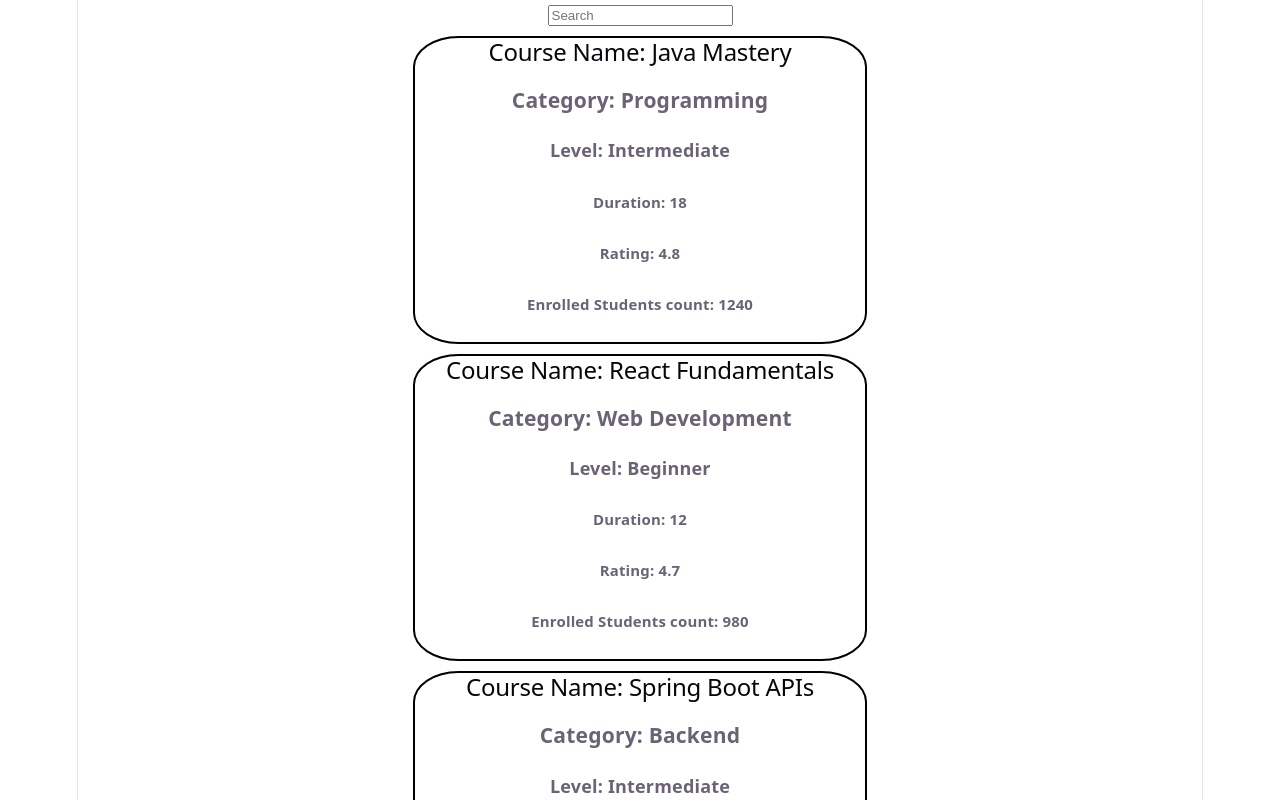
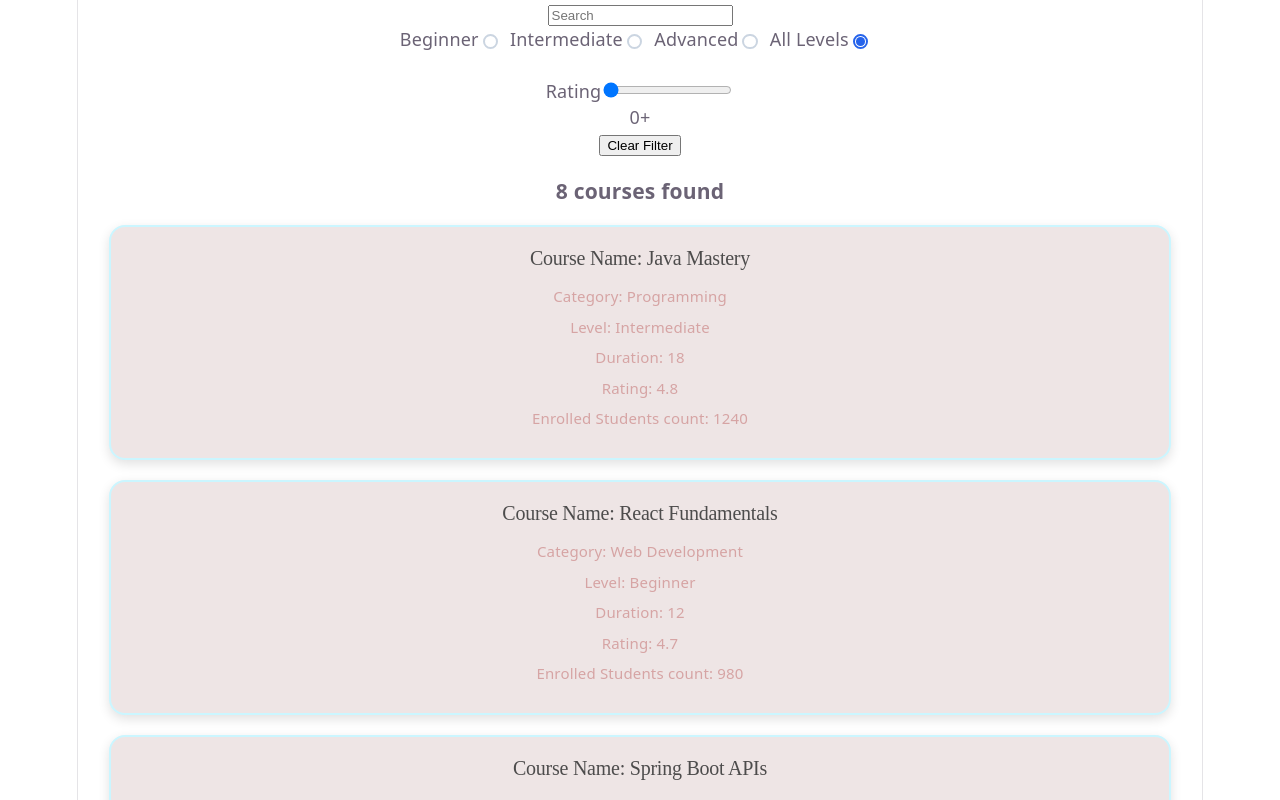
Before and after one commit to abhishekwlpc/study-course-explorer, a React (Vite) app: page / in a window 1280 px wide. Shown: the top 800 px of the page. Built offline with nearby package versions, Linux system fonts and the light colour scheme.

Commit message:
Add new functionalitied to filter the courses and add css styles.

```diff
--- a/src/App.css
+++ b/src/App.css
@@ -1,184 +1,49 @@
-.counter {
-  font-size: 16px;
-  padding: 5px 10px;
-  border-radius: 5px;
-  color: var(--accent);
-  background: var(--accent-bg);
-  border: 2px solid transparent;
-  transition: border-color 0.3s;
-  margin-bottom: 24px;
+.radiobutton-levels {
+  /* Hide the default messy browser radio button styling */
+  appearance: none;
+  -webkit-appearance: none;
 
-  &:hover {
-    border-color: var(--accent-border);
-  }
-  &:focus-visible {
-    outline: 2px solid var(--accent);
-    outline-offset: 2px;
-  }
+  /* Create the custom circular shape and size */
+  width: 1.15em;
+  height: 1.15em;
+  border: 2px solid #cbd5e1; /* Smooth grey border */
+  border-radius: 50%;
+
+  /* Center the inner selection dot */
+  display: inline-grid;
+  place-content: center;
+  vertical-align: middle;
+  cursor: pointer;
+  margin: 0 12px 0 4px; /* Space between radio buttons and labels */
+  transition: all 0.2s ease-in-out;
 }
 
-.hero {
-  position: relative;
-
-  .base,
-  .framework,
-  .vite {
-    inset-inline: 0;
-    margin: 0 auto;
-  }
-
-  .base {
-    width: 170px;
-    position: relative;
-    z-index: 0;
-  }
-
-  .framework,
-  .vite {
-    position: absolute;
-  }
-
-  .framework {
-    z-index: 1;
-    top: 34px;
-    height: 28px;
-    transform: perspective(2000px) rotateZ(300deg) rotateX(44deg) rotateY(39deg)
-      scale(1.4);
-  }
-
-  .vite {
-    z-index: 0;
-    top: 107px;
-    height: 26px;
-    width: auto;
-    transform: perspective(2000px) rotateZ(300deg) rotateX(40deg) rotateY(39deg)
-      scale(0.8);
-  }
+/* The inner dot that appears when the radio button is selected */
+.radiobutton-levels::before {
+  content: "";
+  width: 0.65em;
+  height: 0.65em;
+  border-radius: 50%;
+  transform: scale(0);
+  transition: 120ms transform ease-in-out;
+  box-shadow: inset 1em 1em #2563eb; /* Modern vibrant blue color */
 }
 
-#center {
-  display: flex;
-  flex-direction: column;
-  gap: 25px;
-  place-content: center;
-  place-items: center;
-  flex-grow: 1;
-
-  @media (max-width: 1024px) {
-    padding: 32px 20px 24px;
-    gap: 18px;
-  }
+/* Selected state styling */
+.radiobutton-levels:checked {
+  border-color: #2563eb;
 }
 
-#next-steps {
-  display: flex;
-  border-top: 1px solid var(--border);
-  text-align: left;
-
-  & > div {
-    flex: 1 1 0;
-    padding: 32px;
-    @media (max-width: 1024px) {
-      padding: 24px 20px;
-    }
-  }
-
-  .icon {
-    margin-bottom: 16px;
-    width: 22px;
-    height: 22px;
-  }
-
-  @media (max-width: 1024px) {
-    flex-direction: column;
-    text-align: center;
-  }
+.radiobutton-levels:checked::before {
+  transform: scale(1);
 }
 
-#docs {
-  border-right: 1px solid var(--border);
-
-  @media (max-width: 1024px) {
-    border-right: none;
-    border-bottom: 1px solid var(--border);
-  }
+/* Interactive focus and hover states for accessibility */
+.radiobutton-levels:focus-visible {
+  outline: 2px solid #60a5fa;
+  outline-offset: 2px;
 }
 
-#next-steps ul {
-  list-style: none;
-  padding: 0;
-  display: flex;
-  gap: 8px;
-  margin: 32px 0 0;
-
-  .logo {
-    height: 18px;
-  }
-
-  a {
-    color: var(--text-h);
-    font-size: 16px;
-    border-radius: 6px;
-    background: var(--social-bg);
-    display: flex;
-    padding: 6px 12px;
-    align-items: center;
-    gap: 8px;
-    text-decoration: none;
-    transition: box-shadow 0.3s;
-
-    &:hover {
-      box-shadow: var(--shadow);
-    }
-    .button-icon {
-      height: 18px;
-      width: 18px;
-    }
-  }
-
-  @media (max-width: 1024px) {
-    margin-top: 20px;
-    flex-wrap: wrap;
-    justify-content: center;
-
-    li {
-      flex: 1 1 calc(50% - 8px);
-    }
-
-    a {
-      width: 100%;
-      justify-content: center;
-      box-sizing: border-box;
-    }
-  }
+.radiobutton-levels:hover {
+  border-color: #94a3b8;
 }
-
-#spacer {
-  height: 88px;
-  border-top: 1px solid var(--border);
-  @media (max-width: 1024px) {
-    height: 48px;
-  }
-}
-
-.ticks {
-  position: relative;
-  width: 100%;
-
-  &::before,
-  &::after {
-    content: '';
-    position: absolute;
-    top: -4.5px;
-    border: 5px solid transparent;
-  }
-
-  &::before {
-    left: 0;
-    border-left-color: var(--border);
-  }
-  &::after {
-    right: 0;
-    border-right-color: var(--border);
-  }
-}
--- a/src/App.jsx
+++ b/src/App.jsx
@@ -1,11 +1,14 @@
 import { useState, useEffect } from "react";
 import CourseCard from "./CourseCard";
+import "./App.css";
 
 function App() {
   const [courses, setCourses] = useState([]);
   const [loading, setLoading] = useState(true);
   const [error, setError] = useState(false);
   const [searchedText, setSearchedText] = useState("");
+  const [selectedLevel, setSelectedLevel] = useState("");
+  const [rating, setRating] = useState(0.0);
 
   useEffect(() => {
     const loadCourses = async () => {
@@ -32,9 +35,24 @@ function App() {
     setSearchedText(e.target.value);
   }
 
-  const filteredCourses = courses.filter((course) =>
-    course.name.toLocaleLowerCase().includes(searchedText.toLocaleLowerCase()),
+  const lowercaseSearchedText = searchedText.toLocaleLowerCase();
+  const filteredCourses = courses.filter(
+    (course) =>
+      (course.name.toLocaleLowerCase().includes(lowercaseSearchedText) ||
+        course.category.toLocaleLowerCase().includes(lowercaseSearchedText)) &&
+      course.level.includes(selectedLevel) &&
+      course.rating >= rating,
   );
+
+  function filterRating(e) {
+    setRating(Number(e.target.value));
+  }
+
+  function clearFilters() {
+    setSearchedText("");
+    setSelectedLevel("");
+    setRating(0.0);
+  }
 
   return (
     <>
@@ -44,6 +62,59 @@ function App() {
           value={searchedText}
           onChange={setTextToSearch}
         />
+        <br />
+        <label>Beginner</label>
+        <input
+          type="radio"
+          name="level"
+          value="Beginner"
+          checked={selectedLevel === "Beginner"}
+          onChange={() => setSelectedLevel("Beginner")}
+          className="radiobutton-levels"
+        />
+        <label>Intermediate</label>
+        <input
+          type="radio"
+          name="level"
+          value="Intermediate"
+          checked={selectedLevel === "Intermediate"}
+          onChange={() => setSelectedLevel("Intermediate")}
+          className="radiobutton-levels"
+        />
+        <label>Advanced</label>
+        <input
+          type="radio"
+          name="level"
+          value="Advanced"
+          checked={selectedLevel === "Advanced"}
+          onChange={() => setSelectedLevel("Advanced")}
+          className="radiobutton-levels"
+        />
+        <label>All Levels</label>
+        <input
+          type="radio"
+          name="level"
+          value=""
+          checked={selectedLevel === ""}
+          onChange={() => setSelectedLevel("")}
+          className="radiobutton-levels"
+        />
+      </div>
+      <br />
+      <div style={{ display: "inline-block" }}>
+        <label>Rating</label>
+        <input
+          type="range"
+          min={0.0}
+          max={5.0}
+          step="0.1"
+          value={rating}
+          onChange={filterRating}
+        />
+        <p>{rating}+</p>
+      </div>
+      <div>
+        <button onClick={clearFilters}>Clear Filter</button>
       </div>
       <div>
         {loading ? (
@@ -53,9 +124,12 @@ function App() {
         ) : (
           <>
             {filteredCourses.length > 0 ? (
-              filteredCourses.map((course) => (
-                <CourseCard key={course.id} course={course} />
-              ))
+              <>
+                <h3>{filteredCourses.length} courses found</h3>
+                {filteredCourses.map((course) => (
+                  <CourseCard key={course.id} course={course} />
+                ))}
+              </>
             ) : (
               <h3>No courses Found</h3>
             )}
--- /dev/null
+++ b/src/CourseCard.css
@@ -0,0 +1,46 @@
+.course-card {
+    width: calc(100% - 62px);
+    box-sizing: border-box;
+    margin: auto;
+    margin-bottom: 20px;
+    padding: 20px;
+    border: 2px solid rgb(203, 246, 255);
+    border-radius: 16px;
+    box-shadow: 0 4px 12px rgba(0, 0, 0, 0.12);
+    background-color: rgb(238, 229, 229);
+    transition: transform 0.3s ease, box-shadow 0.3s ease;
+}
+
+.course-card:hover {
+    background-color: rgb(251, 192, 192);
+    box-shadow: 0 8px 20px rgba(0, 0, 0, 0.18);
+    transform: translateY(-4px);
+}
+
+.course-card h2 {
+    color: rgb(77, 76, 76);
+    font-size: 20px;
+    text-align: center;
+    margin-bottom: 15px;
+    font-family: 'Times New Roman', Times, serif;
+    transition: color 0.3s ease, transform 0.3s ease;
+}
+
+.course-card h2:hover {
+    color: rgb(0, 0, 0);
+    transform: scale(1.05);
+}
+
+.course-card p{
+    color: rgb(214, 164, 164);
+    font-size: 15px;
+    margin: 8px 0;
+    line-height: 1.5;
+    transition: color 0.3s ease, transform 0.3s ease;
+}
+
+.course-card p:hover{
+    color: rgb(227, 88, 88);
+    transform: scale(1.05);
+
+}
--- a/src/CourseCard.jsx
+++ b/src/CourseCard.jsx
@@ -1,22 +1,14 @@
+import "./CourseCard.css";
+
 function CourseCard({ course }) {
   return (
-    <div
-      style={{
-        width: "450px",
-        borderRadius: "10%",
-        border: "2px solid black",
-        marginLeft: "auto",
-        marginRight: "auto",
-        marginTop: "10px",
-        marginBottom: "10px",
-      }}
-    >
+    <div className="course-card">
       <h2>Course Name: {course.name}</h2>
-      <h3>Category: {course.category}</h3>
-      <h4>Level: {course.level}</h4>
-      <h5>Duration: {course.duration}</h5>
-      <h5>Rating: {course.rating}</h5>
-      <h5>Enrolled Students count: {course.students}</h5>
+      <p>Category: {course.category}</p>
+      <p>Level: {course.level}</p>
+      <p>Duration: {course.duration}</p>
+      <p>Rating: {course.rating}</p>
+      <p>Enrolled Students count: {course.students}</p>
     </div>
   );
 }
```
